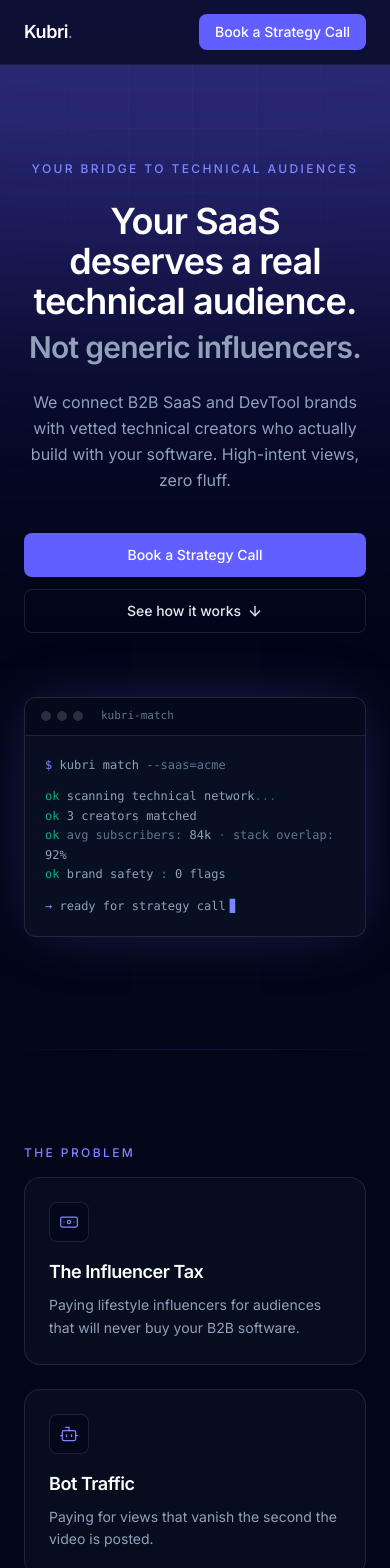
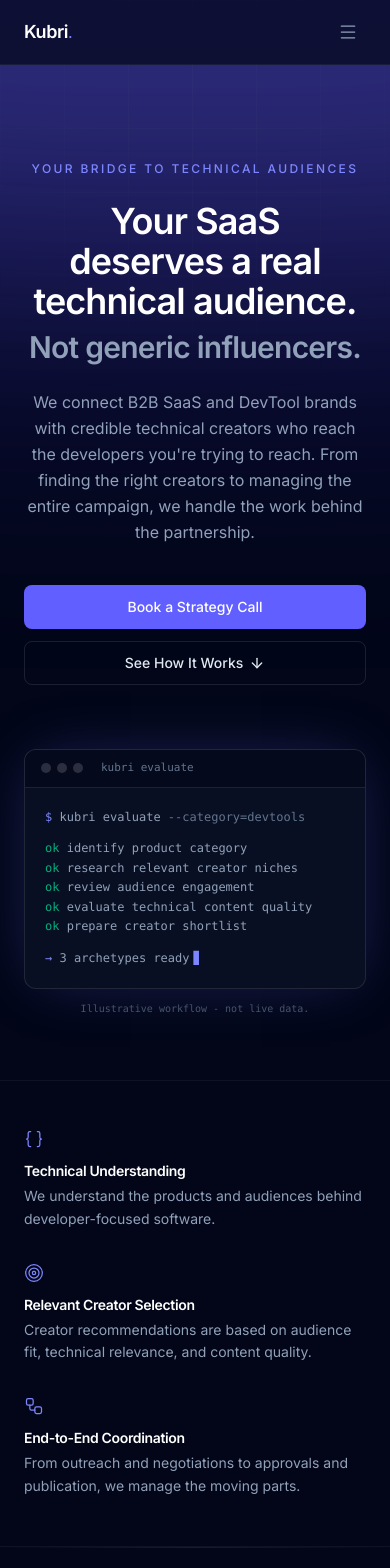
Before and after one commit to SalUdd/kubri-media-website, a Next.js app: page / in a window 390 px wide. Shown: the top 1568 px of the page. Built offline with nearby package versions, Linux system fonts and the light colour scheme.

Commit message:
phase 2: navbar rewrite with mobile menu, hero copy rewrite, credibility strip, section id renames

```diff
--- a/app/page.tsx
+++ b/app/page.tsx
@@ -3,6 +3,7 @@
 import Problem from "@/components/Problem";
 import Solution from "@/components/Solution";
 import Bridge from "@/components/Bridge";
+import CredibilityStrip from "@/components/CredibilityStrip";
 import Process from "@/components/Process";
 import Faq from "@/components/Faq";
 import Guardrails from "@/components/Guardrails";
@@ -38,6 +39,7 @@
 
       <main className="relative z-10 flex-1">
         <Hero />
+        <CredibilityStrip />
         <Problem />
         <Solution />
         <Bridge />
--- /dev/null
+++ b/components/CredibilityStrip.tsx
@@ -0,0 +1,59 @@
+import { Braces, Target, Workflow } from "lucide-react";
+
+export default function CredibilityStrip() {
+  return (
+    <section
+      aria-label="What we bring to every partnership"
+      className="relative border-y border-white/5 bg-slate-950/50 py-12 md:py-16"
+    >
+      <div className="mx-auto max-w-6xl px-6">
+        <div className="grid grid-cols-1 gap-8 md:grid-cols-3 md:gap-12">
+          <div>
+            <Braces
+              className="mb-3 h-5 w-5 text-indigo-400"
+              strokeWidth={1.5}
+              aria-hidden
+            />
+            <p className="mb-1 text-sm font-semibold tracking-tight text-white">
+              Technical Understanding
+            </p>
+            <p className="text-sm leading-relaxed text-slate-400">
+              We understand the products and audiences behind developer-focused
+              software.
+            </p>
+          </div>
+
+          <div>
+            <Target
+              className="mb-3 h-5 w-5 text-indigo-400"
+              strokeWidth={1.5}
+              aria-hidden
+            />
+            <p className="mb-1 text-sm font-semibold tracking-tight text-white">
+              Relevant Creator Selection
+            </p>
+            <p className="text-sm leading-relaxed text-slate-400">
+              Creator recommendations are based on audience fit, technical
+              relevance, and content quality.
+            </p>
+          </div>
+
+          <div>
+            <Workflow
+              className="mb-3 h-5 w-5 text-indigo-400"
+              strokeWidth={1.5}
+              aria-hidden
+            />
+            <p className="mb-1 text-sm font-semibold tracking-tight text-white">
+              End-to-End Coordination
+            </p>
+            <p className="text-sm leading-relaxed text-slate-400">
+              From outreach and negotiations to approvals and publication, we
+              manage the moving parts.
+            </p>
+          </div>
+        </div>
+      </div>
+    </section>
+  );
+}
--- a/components/Hero.tsx
+++ b/components/Hero.tsx
@@ -1,9 +1,10 @@
 import { ArrowDown } from "lucide-react";
+import { config } from "@/lib/config";
 
 export default function Hero() {
   return (
     <section id="top" className="relative">
-      <div className="mx-auto max-w-6xl px-6 pt-24 pb-28 text-center md:pt-36 md:pb-40">
+      <div className="mx-auto max-w-6xl px-6 pt-24 pb-16 text-center md:pt-32 md:pb-20">
         <p className="mb-6 text-xs font-medium uppercase tracking-[0.2em] text-indigo-400">
           YOUR BRIDGE TO TECHNICAL AUDIENCES
         </p>
@@ -16,46 +17,74 @@
         </h1>
 
         <p className="mx-auto mt-6 max-w-2xl text-base leading-relaxed text-slate-400 sm:text-lg">
-          We connect B2B SaaS and DevTool brands with vetted technical creators
-          who actually build with your software. High-intent views, zero fluff.
+          {
+            "We connect B2B SaaS and DevTool brands with credible technical creators who reach the developers you're trying to reach. From finding the right creators to managing the entire campaign, we handle the work behind the partnership."
+          }
         </p>
 
         <div className="mt-10 flex flex-col justify-center gap-3 sm:flex-row">
           <a
-            href="https://calendly.com/kubri/strategy-call"
+            href={config.booking.url}
             target="_blank"
             rel="noopener noreferrer"
             className="inline-flex h-11 items-center justify-center rounded-lg bg-indigo-500 px-6 text-sm font-medium text-white transition-colors duration-200 hover:bg-indigo-400 focus-visible:outline-none focus-visible:ring-2 focus-visible:ring-indigo-400/50 focus-visible:ring-offset-2 focus-visible:ring-offset-slate-950"
           >
-            Book a Strategy Call
+            {config.booking.label}
           </a>
 
           <a
-            href="#process"
+            href="#how-it-works"
             className="inline-flex h-11 items-center justify-center rounded-lg border border-white/10 px-6 text-sm font-medium text-slate-200 transition-colors duration-200 hover:bg-white/5 focus-visible:outline-none focus-visible:ring-2 focus-visible:ring-indigo-400/50 focus-visible:ring-offset-2 focus-visible:ring-offset-slate-950"
           >
-            See how it works
+            See How It Works
             <ArrowDown className="ml-1.5 h-4 w-4" aria-hidden />
           </a>
         </div>
 
         <div className="mx-auto mt-16 max-w-lg">
-          <div className="rounded-xl border border-white/10 bg-slate-900/60 shadow-[0_0_60px_-15px_rgba(99,102,241,0.35)] overflow-hidden">
+          <div className="overflow-hidden rounded-xl border border-white/10 bg-slate-900/60 shadow-[0_0_60px_-15px_rgba(99,102,241,0.35)]">
             <div className="flex items-center gap-1.5 border-b border-white/10 bg-slate-950/60 px-4 py-2.5">
               <span className="h-2.5 w-2.5 rounded-full bg-white/15" />
               <span className="h-2.5 w-2.5 rounded-full bg-white/15" />
               <span className="h-2.5 w-2.5 rounded-full bg-white/15" />
-              <span className="ml-3 font-mono text-[11px] text-slate-500">kubri-match</span>
+              <span className="ml-3 font-mono text-[11px] text-slate-500">
+                kubri evaluate
+              </span>
             </div>
             <div className="p-5 text-left font-mono text-xs leading-relaxed text-slate-400">
-              <p><span className="text-indigo-400">$</span> kubri match <span className="text-slate-500">--saas=acme</span></p>
-              <p className="mt-3"><span className="text-emerald-400/80">ok</span> scanning technical network<span className="text-slate-600">...</span></p>
-              <p><span className="text-emerald-400/80">ok</span> 3 creators matched</p>
-              <p><span className="text-emerald-400/80">ok</span> <span className="text-slate-500">avg subscribers:</span> 84k <span className="text-slate-600">·</span> <span className="text-slate-500">stack overlap:</span> 92%</p>
-              <p><span className="text-emerald-400/80">ok</span> brand safety <span className="text-slate-500">:</span> 0 flags</p>
-              <p className="mt-3"><span className="text-indigo-400">→</span> ready for strategy call<span className="kubri-cursor ml-1 text-indigo-400">▊</span></p>
+              <p>
+                <span className="text-indigo-400">$</span> kubri evaluate{" "}
+                <span className="text-slate-500">--category=devtools</span>
+              </p>
+              <p className="mt-3">
+                <span className="text-emerald-400/80">ok</span> identify product
+                category
+              </p>
+              <p>
+                <span className="text-emerald-400/80">ok</span> research relevant
+                creator niches
+              </p>
+              <p>
+                <span className="text-emerald-400/80">ok</span> review audience
+                engagement
+              </p>
+              <p>
+                <span className="text-emerald-400/80">ok</span> evaluate technical
+                content quality
+              </p>
+              <p>
+                <span className="text-emerald-400/80">ok</span> prepare creator
+                shortlist
+              </p>
+              <p className="mt-3">
+                <span className="text-indigo-400">→</span> 3 archetypes ready
+                <span className="kubri-cursor ml-1 text-indigo-400">▊</span>
+              </p>
             </div>
           </div>
+          <p className="mt-3 text-center font-mono text-[10px] text-slate-600">
+            Illustrative workflow - not live data.
+          </p>
         </div>
       </div>
     </section>
--- a/components/Navbar.tsx
+++ b/components/Navbar.tsx
@@ -1,12 +1,42 @@
+"use client";
+
+import { useEffect, useState } from "react";
 import Link from "next/link";
+import { Menu, X } from "lucide-react";
+import { config } from "@/lib/config";
+
+const links = [
+  { label: "Why Kubri", href: "#why-kubri" },
+  { label: "The Standard", href: "#standard" },
+  { label: "How It Works", href: "#how-it-works" },
+  { label: "FAQ", href: "#faq" },
+];
 
 export default function Navbar() {
-  const links = [
-    { label: "Problem", href: "#problem" },
-    { label: "Solution", href: "#solution" },
-    { label: "Process", href: "#process" },
-    { label: "Trust", href: "#trust" },
-  ];
+  const [open, setOpen] = useState(false);
+
+  useEffect(() => {
+    if (open) {
+      document.body.style.overflow = "hidden";
+    } else {
+      document.body.style.overflow = "";
+    }
+
+    return () => {
+      document.body.style.overflow = "";
+    };
+  }, [open]);
+
+  useEffect(() => {
+    if (!open) return;
+
+    const onKeyDown = (event: KeyboardEvent) => {
+      if (event.key === "Escape") setOpen(false);
+    };
+
+    document.addEventListener("keydown", onKeyDown);
+    return () => document.removeEventListener("keydown", onKeyDown);
+  }, [open]);
 
   return (
     <header className="sticky top-0 z-50 w-full border-b border-white/5 bg-slate-950/70 backdrop-blur-md">
@@ -33,15 +63,91 @@
           ))}
         </nav>
 
-        <a
-          href="https://calendly.com/kubri/strategy-call"
-          target="_blank"
-          rel="noopener noreferrer"
-          className="inline-flex h-9 items-center justify-center rounded-lg bg-indigo-500 px-4 text-sm font-medium text-white transition-colors duration-200 hover:bg-indigo-400 focus-visible:outline-none focus-visible:ring-2 focus-visible:ring-indigo-400/50 focus-visible:ring-offset-2 focus-visible:ring-offset-slate-950"
+        <div className="hidden md:block">
+          <a
+            href={config.booking.url}
+            target="_blank"
+            rel="noopener noreferrer"
+            className="inline-flex h-9 items-center justify-center rounded-lg bg-indigo-500 px-4 text-sm font-medium text-white transition-colors duration-200 hover:bg-indigo-400 focus-visible:outline-none focus-visible:ring-2 focus-visible:ring-indigo-400/50 focus-visible:ring-offset-2 focus-visible:ring-offset-slate-950"
+          >
+            {config.booking.label}
+          </a>
+        </div>
+
+        <button
+          type="button"
+          onClick={() => setOpen(true)}
+          aria-label="Open menu"
+          aria-expanded={open}
+          className="inline-flex h-9 w-9 items-center justify-center rounded-lg text-slate-400 transition-colors duration-200 hover:text-white focus-visible:outline-none focus-visible:ring-2 focus-visible:ring-indigo-400/50 md:hidden"
         >
-          Book a Strategy Call
-        </a>
+          <Menu className="h-5 w-5" strokeWidth={1.5} aria-hidden />
+        </button>
       </div>
+
+      {open && (
+        <div
+          className="fixed inset-0 z-50 md:hidden"
+          role="dialog"
+          aria-modal="true"
+          aria-label="Navigation menu"
+        >
+          <div
+            className="absolute inset-0 bg-slate-950/95 backdrop-blur-md"
+            onClick={() => setOpen(false)}
+            aria-hidden="true"
+          />
+
+          <div className="relative flex h-full flex-col px-6 py-5">
+            <div className="flex items-center justify-between">
+              <Link
+                href="/"
+                onClick={() => setOpen(false)}
+                className="rounded focus-visible:outline-none focus-visible:ring-2 focus-visible:ring-indigo-400/50"
+              >
+                <span className="text-lg font-semibold tracking-tight text-white">
+                  Kubri
+                </span>
+                <span className="text-indigo-400">.</span>
+              </Link>
+
+              <button
+                type="button"
+                onClick={() => setOpen(false)}
+                aria-label="Close menu"
+                className="inline-flex h-9 w-9 items-center justify-center rounded-lg text-slate-400 transition-colors duration-200 hover:text-white focus-visible:outline-none focus-visible:ring-2 focus-visible:ring-indigo-400/50"
+              >
+                <X className="h-5 w-5" strokeWidth={1.5} aria-hidden />
+              </button>
+            </div>
+
+            <nav className="mt-12 flex flex-col gap-6">
+              {links.map((link) => (
+                <a
+                  key={link.href}
+                  href={link.href}
+                  onClick={() => setOpen(false)}
+                  className="text-2xl font-semibold tracking-tight text-white transition-colors duration-200 hover:text-indigo-400 focus-visible:outline-none focus-visible:ring-2 focus-visible:ring-indigo-400/50 rounded"
+                >
+                  {link.label}
+                </a>
+              ))}
+            </nav>
+
+            <div className="mt-auto pt-8">
+              <a
+                href={config.booking.url}
+                target="_blank"
+                rel="noopener noreferrer"
+                onClick={() => setOpen(false)}
+                className="inline-flex h-11 w-full items-center justify-center rounded-lg bg-indigo-500 px-6 text-sm font-medium text-white transition-colors duration-200 hover:bg-indigo-400 focus-visible:outline-none focus-visible:ring-2 focus-visible:ring-indigo-400/50 focus-visible:ring-offset-2 focus-visible:ring-offset-slate-950"
+              >
+                {config.booking.label}
+              </a>
+            </div>
+          </div>
+        </div>
+      )}
     </header>
   );
 }
--- a/components/Process.tsx
+++ b/components/Process.tsx
@@ -18,7 +18,7 @@
 
 export default function Process() {
   return (
-    <section id="process" className="relative py-24 md:py-32">
+    <section id="how-it-works" className="relative py-24 md:py-32">
       <div aria-hidden className="absolute inset-x-0 top-0 mx-auto h-px max-w-4xl bg-linear-to-r from-transparent via-indigo-500/20 to-transparent" />
       <div aria-hidden className="pointer-events-none absolute right-0 top-1/2 h-[300px] w-[400px] -translate-y-1/2 rounded-full bg-indigo-500/[0.05] blur-[100px]" />
       <div className="mx-auto max-w-6xl px-6">
--- a/components/Solution.tsx
+++ b/components/Solution.tsx
@@ -1,6 +1,6 @@
 export default function Solution() {
   return (
-    <section id="solution" className="relative py-24 md:py-32">
+    <section id="standard" className="relative py-24 md:py-32">
       <div aria-hidden className="absolute inset-x-0 top-0 mx-auto h-px max-w-4xl bg-linear-to-r from-transparent via-indigo-500/20 to-transparent" />
       <div aria-hidden className="pointer-events-none absolute left-1/2 top-1/2 h-[400px] w-[600px] -translate-x-1/2 -translate-y-1/2 rounded-full bg-indigo-500/[0.05] blur-[120px]" />
       <div className="mx-auto max-w-3xl px-6 text-center">
```
Also changed, not shown: 1 other file (tests, documents, lock files or other folders).
